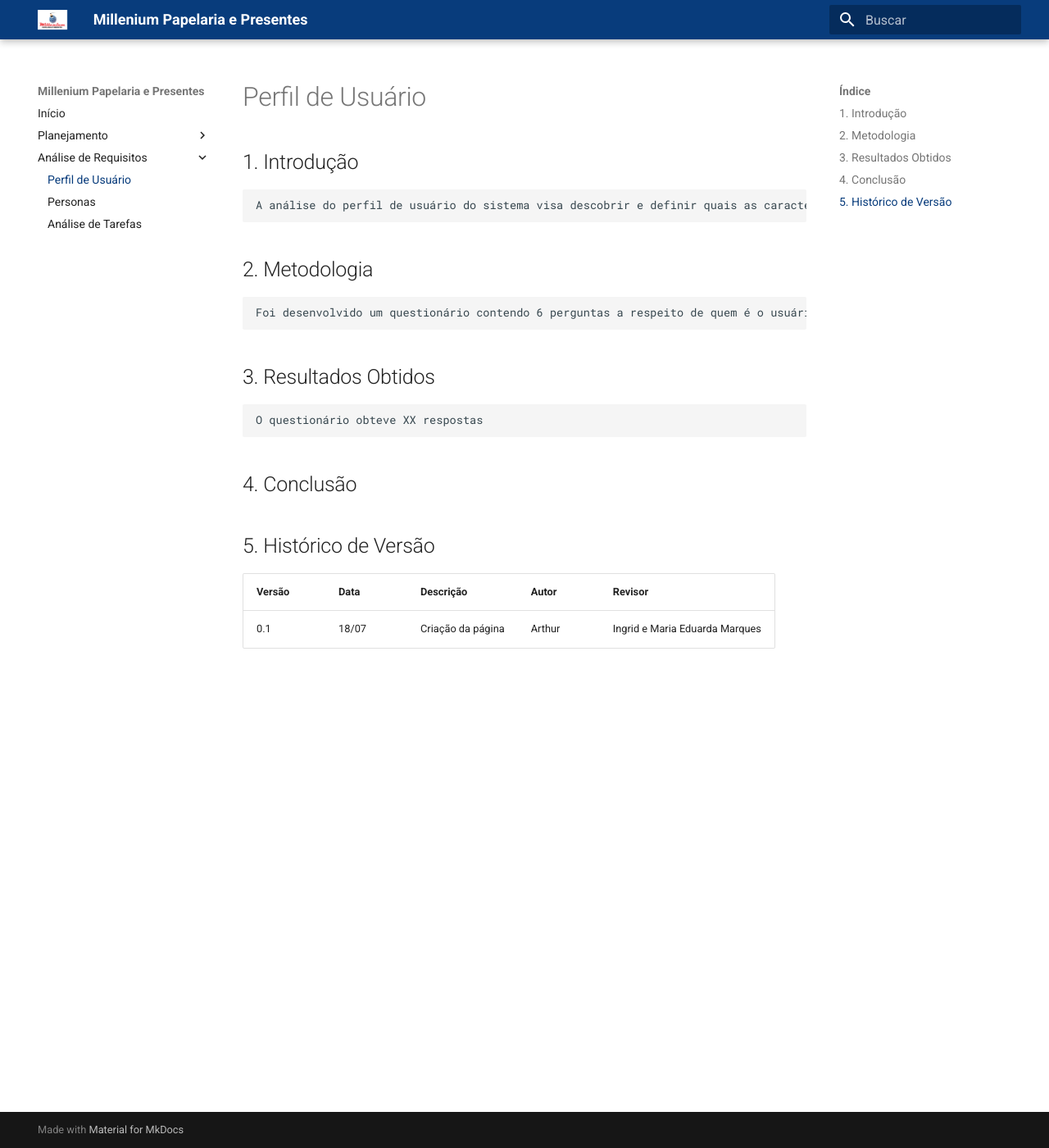
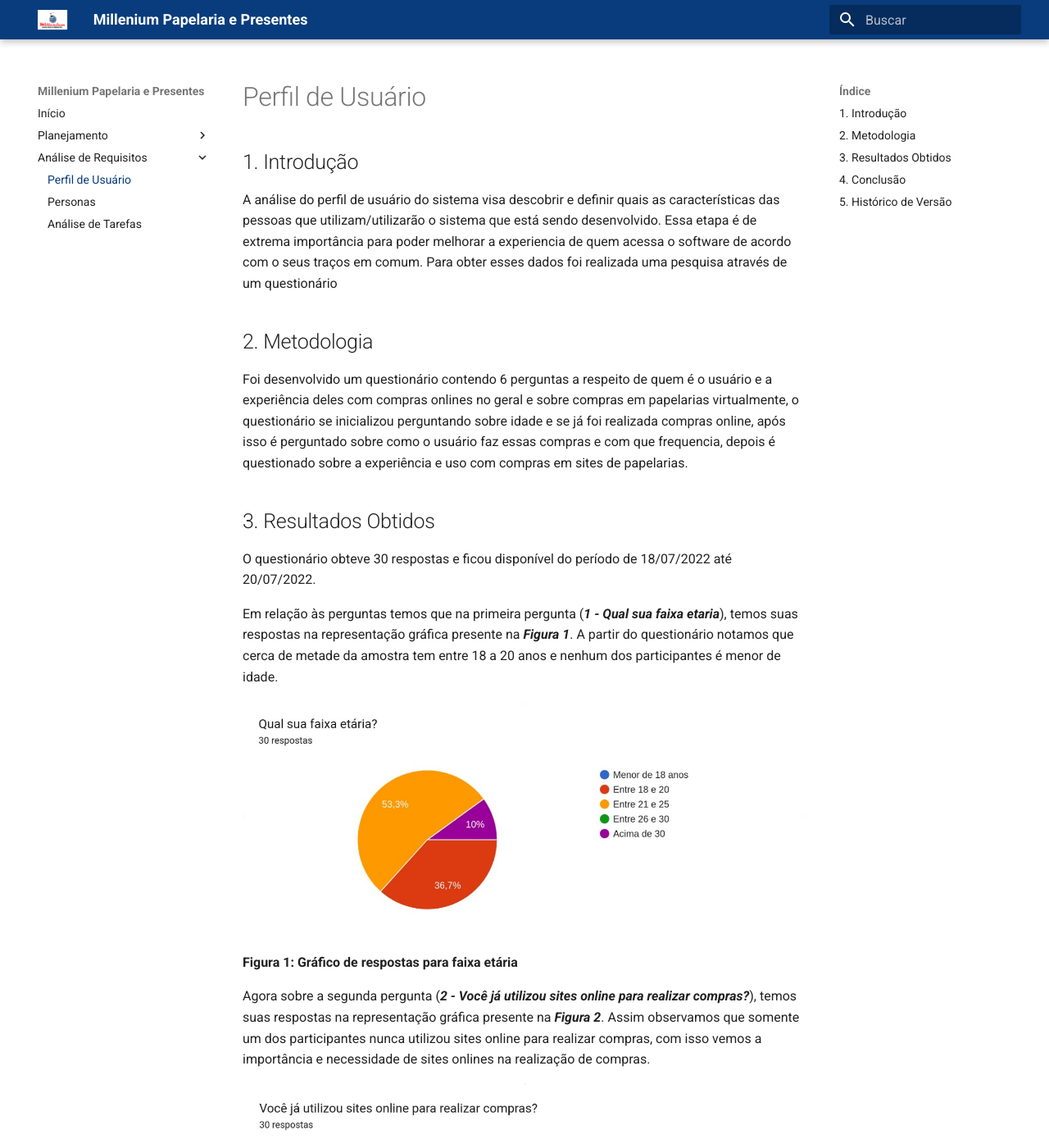
Before and after one commit to Interacao-Humano-Computador/2022.1-Millenium-Papelaria, an MkDocs documentation site: the page built from docs/AnaliseDeRequisitos/PerfilDeUsuario.md, in a window 1280 px wide and 1400 px high. Shown: the whole window at 82% size. Built offline with MkDocs 1.6.1 and Material for MkDocs 9.7.7, drawn with Linux system fonts in a browser that asks for light colours; some of the changed text lies outside the part shown.

Commit message:
Adicionando resultados obtidos e conclusão

```diff
--- a/docs/AnaliseDeRequisitos/PerfilDeUsuario.md
+++ b/docs/AnaliseDeRequisitos/PerfilDeUsuario.md
@@ -2,20 +2,61 @@
 
 ## 1. Introdução
 
-    A análise do perfil de usuário do sistema visa descobrir e definir quais as características das pessoas que utilizam/utilizarão o sistema que está sendo desenvolvido. Essa etapa é de extrema importância para poder melhorar a experienciência de quem acessa o software de acordo com o seus traços em comum. Para obter esses dados foi realizada uma pesquisa através de um questionário
+A análise do perfil de usuário do sistema visa descobrir e definir quais as características das pessoas que utilizam/utilizarão o sistema que está sendo desenvolvido. Essa etapa é de extrema importância para poder melhorar a experiencia de quem acessa o software de acordo com o seus traços em comum. Para obter esses dados foi realizada uma pesquisa através de um questionário
 
 ## 2. Metodologia
 
-    Foi desenvolvido um questionário contendo 6 perguntas a respeito de quem é o usuário e a experiência deles com compras onlines no geral e sobre compras em papelarias virtualmente, o questinário se inicializou perguntando sobre idade e se ja foi realizada compras online, após isso é perguntado sobre como o usuario faz essas compras e com que frequencia, depois é questionado sobre a experiencia e uso com compras em sites de papelarias.
+Foi desenvolvido um questionário contendo 6 perguntas a respeito de quem é o usuário e a experiência deles com compras onlines no geral e sobre compras em papelarias virtualmente, o questionário se inicializou perguntando sobre idade e se já foi realizada compras online, após isso é perguntado sobre como o usuário faz essas compras e com que frequencia, depois é questionado sobre a experiência e uso com compras em sites de papelarias.
 
 ## 3. Resultados Obtidos
 
-    O questionário obteve XX respostas
+O questionário obteve 30 respostas e ficou disponível do período de 18/07/2022 até 20/07/2022.
+
+Em relação às perguntas temos que na primeira pergunta (***1 - Qual sua faixa etaria***), temos suas respostas na representação gráfica presente na ***Figura 1***. A partir do questionário notamos que cerca de metade da amostra tem entre 18 a 20 anos e nenhum dos participantes é menor de idade.
+
+![P1](../images/perfil-de-usuario/faixa-etaria.jpeg)
+
+**Figura 1: Gráfico de respostas para faixa etária**
+
+Agora sobre a segunda pergunta (***2 - Você já utilizou sites online para realizar compras?***), temos suas respostas na representação gráfica presente na ***Figura 2***. Assim observamos que somente um dos participantes nunca utilizou sites online para realizar compras, com isso vemos a importância e necessidade de sites onlines na realização de compras.
+
+![P2](../images/perfil-de-usuario/ja-comprou-online.jpeg)
+
+**Figura 2: Gráfico de respostas para utilização de sites online para compras**
+
+Na terceira pergunta (***3 - Qual dispositivo você mais utiliza para compras online?***), temos suas respostas na representação gráfica presente na ***Figura 3***. Podemos observar a utilização de somente dois tipos de dispositivos distintos utilizados para realizar compras online (celular e computador/notebook), onde o uso de computador/notebook é praticamente o dobro da quantidade de usos de celulares.
+
+![P3](../images/perfil-de-usuario/dispositivo-compra.jpeg)
+
+**Figura 3: Gráfico de respostas para qual dispositivo utilizado para compras online**
+
+Já na quarta pergunta (***4 - Com que frequência você realiza compras online?***), temos suas respostas na representação gráfica presente na ***Figura 4***. Aqui observamos que a frequência de compras online pelos participantes do formulário é bem frequente, onde cerca de 80% dos participantes realiza compras online (*sempre ou quase sempre*).
+
+![P4](../images/perfil-de-usuario/frequencia.jpeg)
+
+**Figura 4: Gráfico de respostas para qual a frequência de compras online**
+
+Na quinta pergunta temos (***5 - Você já realizou compras em papelarias pela internet?***), temos suas respostas na representação gráfica presente na ***Figura 5***. Com essas respostas observamos que a quantidade de usuários que realizaram compras em papelarias online são baixas, somente 27,6% dos usuários já realizaram esse tipo de compra.
+
+![P5](../images/perfil-de-usuario/compras-em-papelaria.jpeg)
+
+**Figura 5: Gráfico de respostas para compras em papelarias pela internet**
+
+Agora na sexta e última pergunta (***6 - O quão você concorda com a possibilidade de realizar compras em papelarias online?***), temos suas respostas na representação gráfica presente na ***Figura 6***. Nesta parte podemos observar que grande parte dos usuários (55,1%) concordam total ou parcialmente com a possibilidade de realizar compras em papelarias online. Porém é importante também salientar que existe uma taxa de 37,9% dos usuários que são indiferentes a essa possibilidade, o que pode demonstrar um certo desinteresse nesse setor. Já em questão de discordar totalmente da possibilidade temos uma pequena faixa de somente 6,9% dos usuários.
+
+![P6](../images/perfil-de-usuario/compraria-em-papelarias.jpeg)
+
+**Figura 6: Gráfico de respostas para a possibilidade de compras em papelarias online**
 
 ## 4. Conclusão
+
+Levando em conta os dados levantados a partir do formulário em relação a amostra obtida, podemos concluir que o nosso perfil de usuário se baseia principalmente em pessoas da faixa etária dos 18 aos 25 anos, onde praticamente todos já tiveram experiências com a realização de compras online e são em sua grande maioria compradores frequentes. Porém apesar disso apenas uma pequena parte já teve experiências de compras online especificamente em papelarias, onde a partir disso seria necessário entender o motivo dessa falta de compras no setor de papelarias.
+
+Apesar do motivo ainda não ser encontrado de forma clara, podemos concluir também com o formulário que apesar da baixa de compras online neste setor, é um setor onde somente uma baixíssima porcentagem dos usuários discordam da possibilidade de realizar compras em papelarias online, mas mesmo assim mantendo este mesmo foco, temos uma taxa grande de usuários que vêm a compra online em papelarias de forma indiferente, sendo assim tal ponto deve ser levado em consideração e analizar mais profundamente para que possa entender o que está desengajando estes usuários.
 
 ## 5. Histórico de Versão
 
 | Versão    | Data | Descrição                 | Autor         | Revisor                        |
 |-----------|------|---------------------------|---------------|--------------------------------|
 | 0.1       |18/07 | Criação da página         | Arthur        | Ingrid e Maria Eduarda Marques |
+| 0.2       |20/07 | Finalização da página     | Gian          | Ingrid e Maria Eduarda Marques |
```
Also changed, not shown: docs/images/perfil-de-usuario/compraria-em-papelarias.jpeg (added), docs/images/perfil-de-usuario/compras-em-papelaria.jpeg (added), docs/images/perfil-de-usuario/dispositivo-compra.jpeg (added), docs/images/perfil-de-usuario/faixa-etaria.jpeg (added), docs/images/perfil-de-usuario/frequencia.jpeg (added), docs/images/perfil-de-usuario/ja-comprou-online.jpeg (added).
